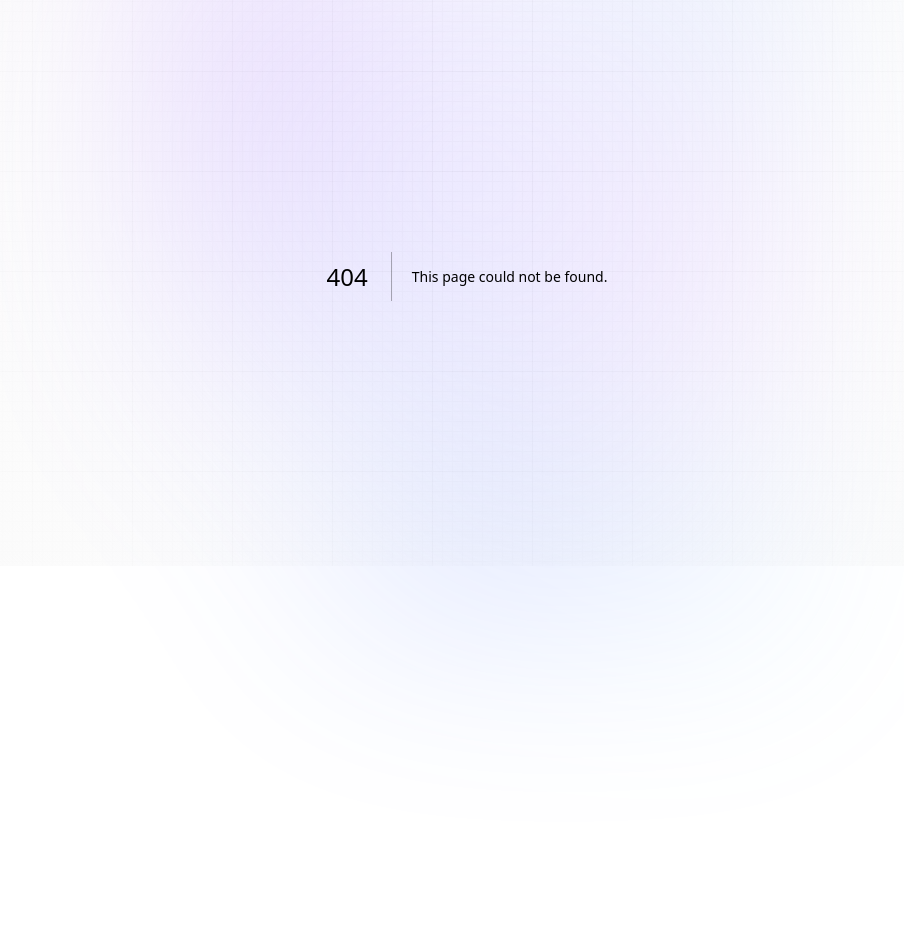
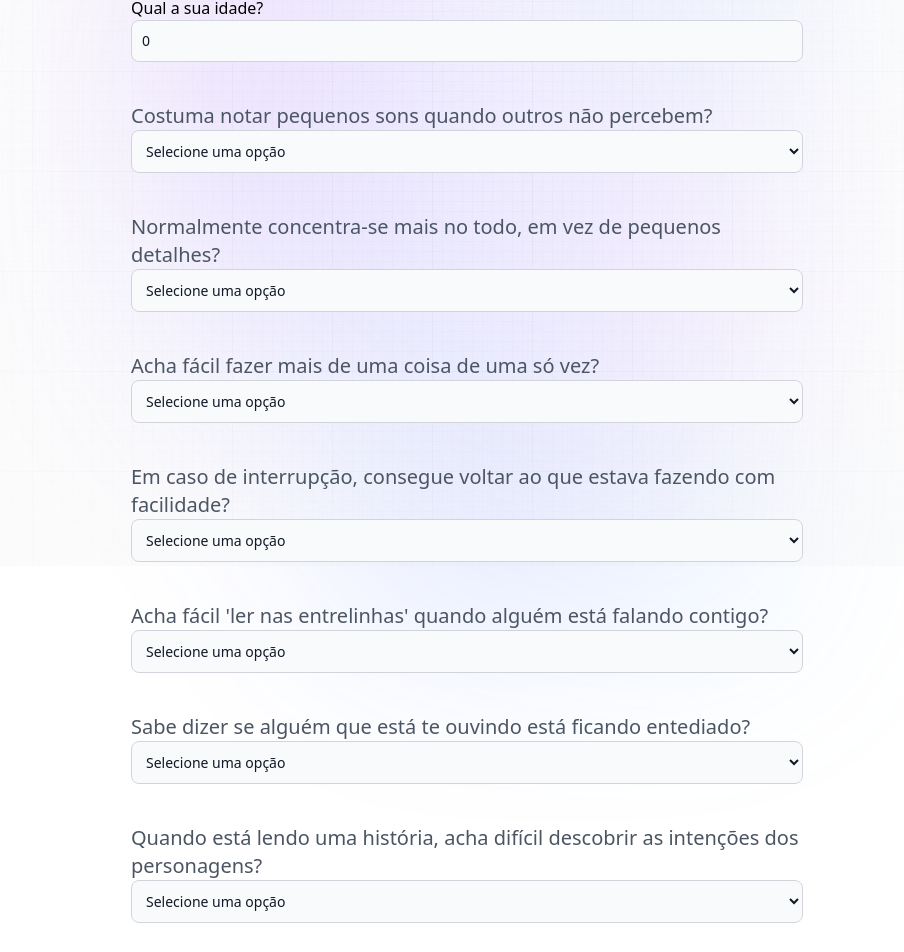
Before and after one commit to R1E2N3/nextjs-flask, a Next.js app: page /testing in a window 1280 px wide. Before the commit this address had no page. Shown: the part 234-1186 px from the top of the page, without its empty margins (173-1077 px from the left). Before the commit the page ends 910 px from the top, so only its background shows below. Built offline with nearby package versions, Linux system fonts and the light colour scheme.

Commit message:
Changed from axios to fetch

```diff
--- a/app/page.jsx
+++ b/app/page.jsx
@@ -14,6 +14,8 @@ const Home = () => (
     <Link href='/test' className="ui_btn">
       Find the best options for you or your child.
     </Link>
+
+    <Link href='/testing' className='ui_btn block'>Click me</Link>
   </section>
 );
 
--- /dev/null
+++ b/app/testing/page.jsx
@@ -0,0 +1,12 @@
+import React from 'react'
+import FormTesting from '../../components/testing'
+
+const Testing = () => {
+  return (
+    <div>
+        <FormTesting />
+    </div>
+  )
+}
+
+export default Testing
--- /dev/null
+++ b/components/testing.jsx
@@ -0,0 +1,202 @@
+"use client";
+
+import React, { useState } from 'react';
+
+const FormTesting = () => {
+    const [formData, setFormData] = useState({
+        Ethnicity: "",
+        jundice: "",
+        Gender: "f",
+        Relation: "",
+        Autism: 1,
+        Result: 1,
+        Target: "",
+        A1: "",
+        A2: "",
+        A3: "",
+        A4: "",
+        A5: "",
+        A6: "",
+        A7: "",
+        A8: "",
+        A9: "",
+        A10: "",
+        Age: 0,
+    });
+
+    const [resposta, setResposta] = useState(null);
+
+    const handleInputChange = (name, value) => {
+        setFormData(prevState => ({
+            ...prevState,
+            [name]: value,
+        }));
+    };
+
+    const handleSubmit = async (e) => {
+        e.preventDefault();
+        console.log(JSON.stringify(formData));
+
+        try {
+            const response = await fetch('/api/adult/predict', {
+                method: 'POST',
+                headers: {
+                    'Content-Type': 'application/json'
+                },
+                body: JSON.stringify(formData)
+            });
+
+            if (!response.ok) {
+                throw new Error('Failed to fetch');
+            }
+
+            const responseData = await response.json();
+            setResposta(responseData);
+            console.log('Response:', responseData);
+            console.log('heyyyyyy:', responseData.prediction);
+            // Handle predictions as needed
+        } catch (error) {
+            console.error('Error making prediction:', error);
+        }
+    };
+
+
+    return (
+        <section className=''>
+            <h1 className='head_text orange_gradient'>Teste para adultos.</h1>
+            { resposta !== null ? (
+                <div className='my-6'>
+                    <p className='desc'>O seu resultado foi:</p>
+                    <p className='head_text'>{Math.trunc(resposta)}%</p>
+                </div>
+            ) : (
+<form className='flex-col gap-4' onSubmit={handleSubmit}>
+        <div className='my-10 flex-col'>
+                <p className=''>Qual a sua idade?</p>
+                <input
+                    className='number_input'
+                    type="number"
+                    placeholder="18"
+                    value={formData.Age}
+                    onChange={(e) => handleInputChange('Age', e.target.value)}
+                />
+            </div>
+            <div className='my-10 flex-col'>
+                <p className='desc'>Costuma notar pequenos sons quando outros não percebem?</p>
+                <select className='select_form' value={formData.A1} onChange={(e) => handleInputChange('A1', e.target.value)}>
+                    <option value="">Selecione uma opção</option>
+                    <option value={1}>Concordo totalmente</option>
+                    <option value={2}>Concordo</option>
+                    <option value={3}>Discordo</option>
+                    <option value={4}>Discordo totalmente</option>
+                </select>
+            </div>
+            <div className='my-10 flex-col'>
+                <p className='desc'>Normalmente concentra-se mais no todo, em vez de pequenos detalhes?</p>
+                <select className='select_form' value={formData.A2} onChange={(e) => handleInputChange('A2', e.target.value)}>
+                    <option value="">Selecione uma opção</option>
+                    <option value={1}>Concordo totalmente</option>
+                    <option value={2}>Concordo</option>
+                    <option value={3}>Discordo</option>
+                    <option value={4}>Discordo totalmente</option>
+                </select>
+            </div>
+            <div className='my-10 flex-col'>
+                <p className='desc'>Acha fácil fazer mais de uma coisa de uma só vez?</p>
+                <select className='select_form' value={formData.A3} onChange={(e) => handleInputChange('A3', e.target.value)}>
+                    <option value="">Selecione uma opção</option>
+                    <option value={1}>Concordo totalmente</option>
+                    <option value={2}>Concordo</option>
+                    <option value={3}>Discordo</option>
+                    <option value={4}>Discordo totalmente</option>
+                </select>
+            </div>
+            <div className='my-10 flex-col'>
+                <p className='desc'>Em caso de interrupção, consegue voltar ao que estava fazendo com facilidade?</p>
+                <select className='select_form' value={formData.A4} onChange={(e) => handleInputChange('A4', e.target.value)}>
+                    <option value="">Selecione uma opção</option>
+                    <option value={1}>Concordo totalmente</option>
+                    <option value={2}>Concordo</option>
+                    <option value={3}>Discordo</option>
+                    <option value={4}>Discordo totalmente</option>
+                </select>
+            </div>
+            <div className='my-10 flex-col'>
+                <p className='desc'>Acha fácil 'ler nas entrelinhas' quando alguém está falando contigo?</p>
+                <select className='select_form' value={formData.A5} onChange={(e) => handleInputChange('A5', e.target.value)}>
+                    <option value="">Selecione uma opção</option>
+                    <option value={1}>Concordo totalmente</option>
+                    <option value={2}>Concordo</option>
+                    <option value={3}>Discordo</option>
+                    <option value={4}>Discordo totalmente</option>
+                </select>
+            </div>
+            <div className='my-10 flex-col'>
+                <p className='desc'>Sabe dizer se alguém que está te ouvindo está ficando entediado?</p>
+                <select className='select_form' value={formData.A6} onChange={(e) => handleInputChange('A6', e.target.value)}>
+                    <option value="">Selecione uma opção</option>
+                    <option value={1}>Concordo totalmente</option>
+                    <option value={2}>Concordo</option>
+                    <option value={3}>Discordo</option>
+                    <option value={4}>Discordo totalmente</option>
+                </select>
+            </div>
+            <div className='my-10 flex-col'>
+                <p className='desc'>Quando está lendo uma história, acha difícil descobrir as intenções dos personagens?</p>
+                <select className='select_form' value={formData.A7} onChange={(e) => handleInputChange('A7', e.target.value)}>
+                    <option value="">Selecione uma opção</option>
+                    <option value={1}>Concordo totalmente</option>
+                    <option value={2}>Concordo</option>
+                    <option value={3}>Discordo</option>
+                    <option value={4}>Discordo totalmente</option>
+                </select>
+            </div>
+            <div className='my-10 flex-col'>
+                <p className='desc'>Gosta de coletar informações sobre categorias das coisas? (ex: tipos de carro, pássaro, trem, planta etc.)</p>
+                <select className='select_form' value={formData.A8} onChange={(e) => handleInputChange('A8', e.target.value)}>
+                    <option value="">Selecione uma opção</option>
+                    <option value={1}>Concordo totalmente</option>
+                    <option value={2}>Concordo</option>
+                    <option value={3}>Discordo</option>
+                    <option value={4}>Discordo totalmente</option>
+                </select>
+            </div>
+            <div className='my-10 flex-col'>
+                <p className='desc'> Acha fácil descobrir o que alguém está pensando ou sentindo apenas olhando no rosto da pessoa?</p>
+                <select className='select_form' value={formData.A9} onChange={(e) => handleInputChange('A9', e.target.value)}>
+                    <option value="">Selecione uma opção</option>
+                    <option value={1}>Concordo totalmente</option>
+                    <option value={2}>Concordo</option>
+                    <option value={3}>Discordo</option>
+                    <option value={4}>Discordo totalmente</option>
+                </select>
+            </div>
+            <div className='my-10 flex-col'>
+                <p className='desc'>Tem dificuldade em compreender as intenções das pessoas?</p>
+                <select className='select_form' value={formData.A10} onChange={(e) => handleInputChange('A10', e.target.value)}>
+                    <option value="">Selecione uma opção</option>
+                    <option value={1}>Concordo totalmente</option>
+                    <option value={2}>Concordo</option>
+                    <option value={3}>Discordo</option>
+                    <option value={4}>Discordo totalmente</option>
+                </select>
+            </div>
+            <div className='my-10 flex-col'>
+                <p className='desc'>Você tem icterícia?</p>
+                <select className='select_form' value={formData.jundice} onChange={(e) => handleInputChange('jundice', e.target.value)}>
+                    <option value="">Selecione uma opção</option>
+                    <option value={1}>Sim</option>
+                    <option value={0}>Não</option>
+                </select>
+            </div>
+            {/* Submit Button */}
+            <button className='ui_btn' type="submit">Enviar</button>
+        </form>
+            )}
+            <br />
+            <br />
+        </section>
+    );
+}
+
+export default FormTesting;
```
